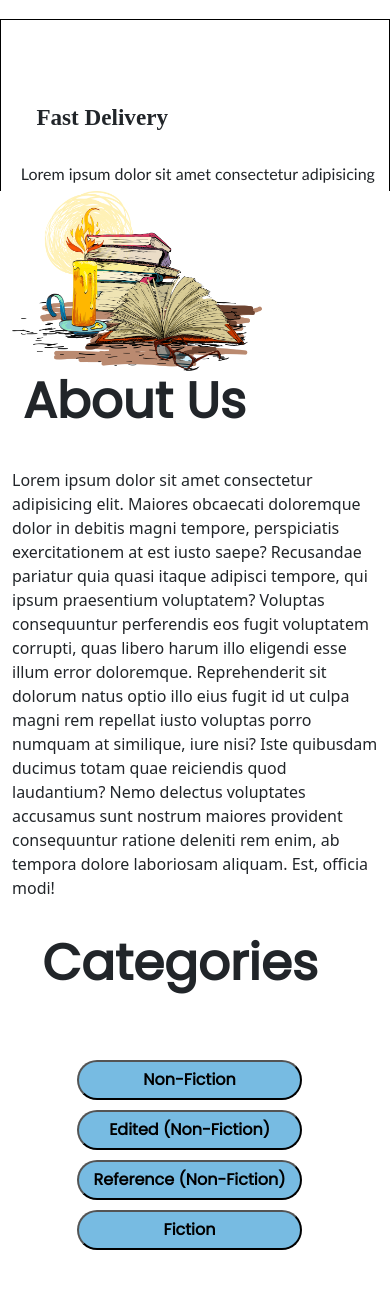
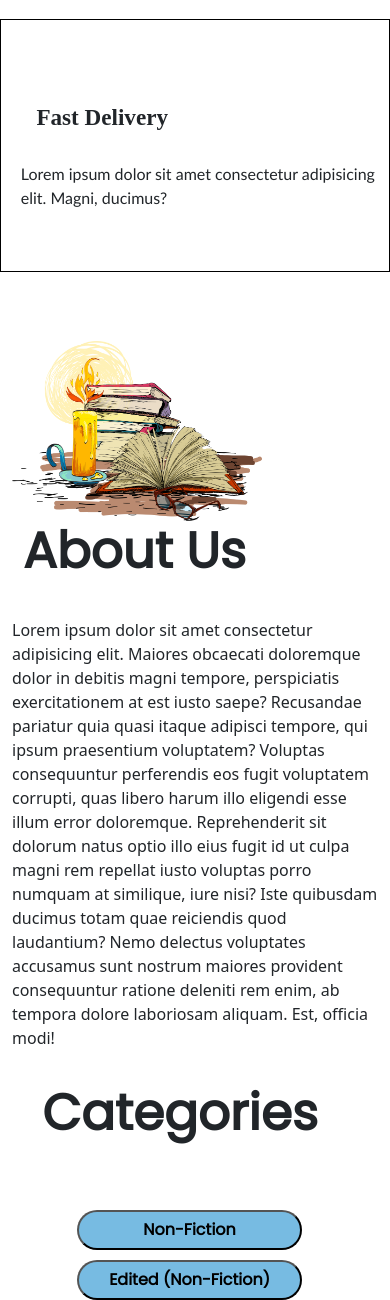
Before and after one commit to Dhruvinkapadiya/BookBurst, a PHP site: page / in a window 390 px wide. Shown: the part 1391-2691 px from the top of the page. Run offline with PHP 8.4, Linux system fonts and the light colour scheme.

Commit message:
Update stylesheet.css

```diff
--- a/stylesheet.css
+++ b/stylesheet.css
@@ -327,7 +327,7 @@ nav button{
         font-size: 15px;
     }
     .services{
-        height: 825px;
+        height: 975px;
     }
     .services1{
         margin-left: 0;
@@ -394,5 +394,7 @@ nav button{
         margin-left: 12vh;
         margin-top: 5%;
     }
+    .links{
 
+    }
 }
```
